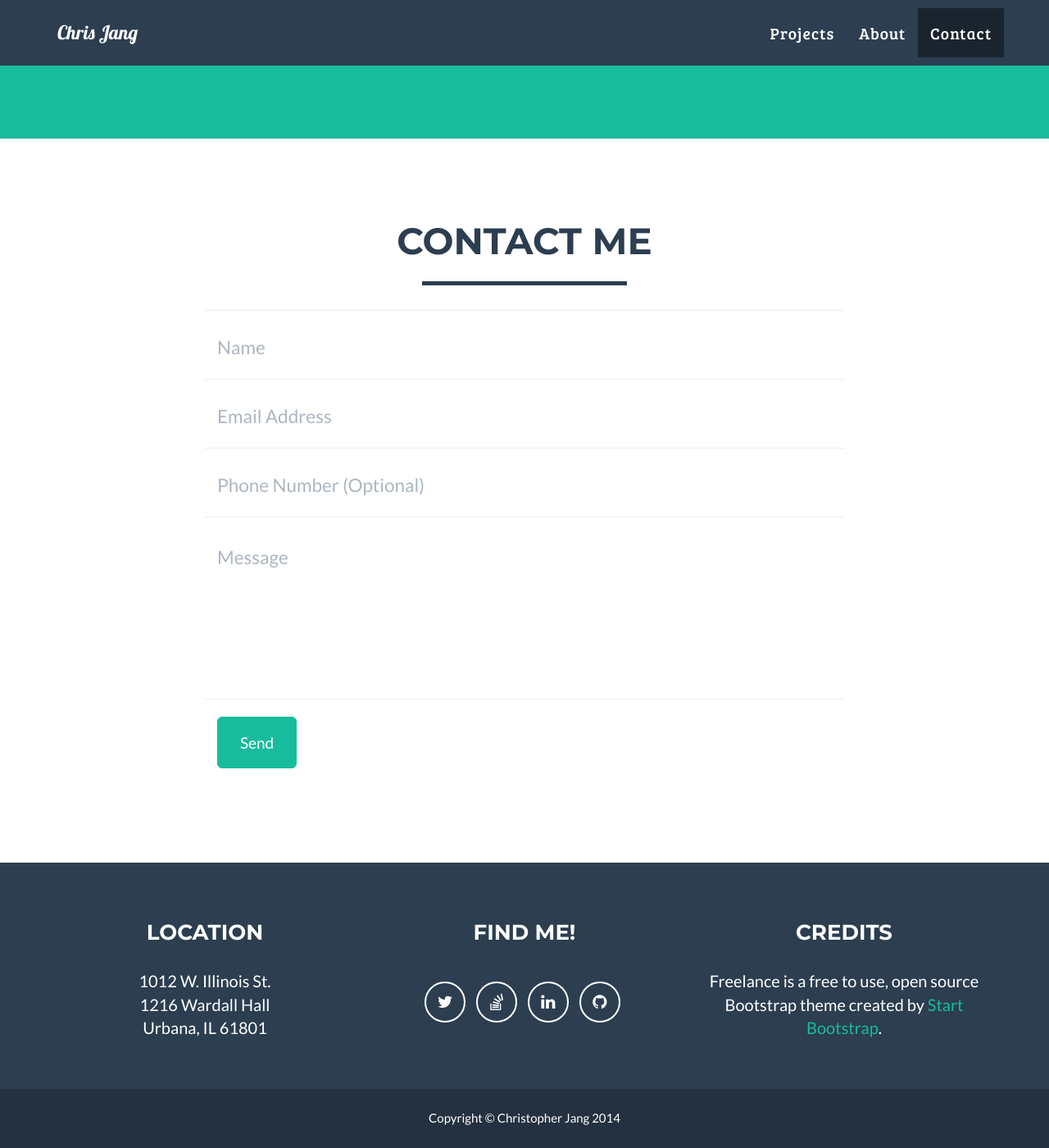
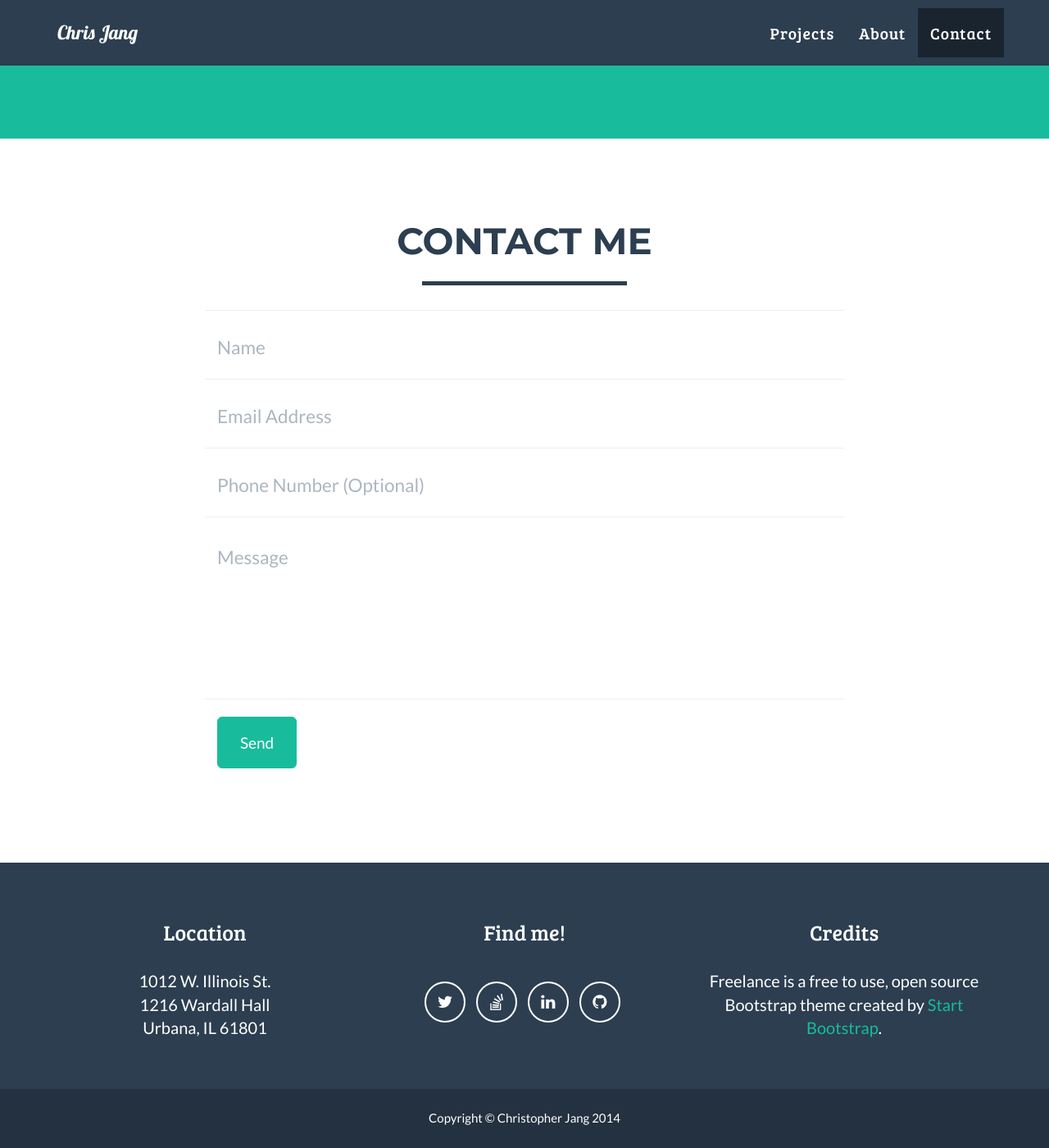
Before and after one commit to cjang5/cjang5.github.io, a Jekyll site: the page built from index.html, in a window 1280 px wide and 1400 px high, scrolled down 2009 px. Shown: the whole window at 82% size. Built offline with Jekyll 4.4.1, drawn with Linux system fonts in a browser that asks for light colours.

Commit message:
made h3 rule

```diff
--- a/_includes/css/main.css
+++ b/_includes/css/main.css
@@ -27,13 +27,17 @@ a.active {
 
 h1,
 h2,
-h3,
 h4,
 h5,
 h6 {
     text-transform: uppercase;
     font-family: Montserrat,"Helvetica Neue",Helvetica,Arial,sans-serif;
     font-weight: 700;
+}
+
+h3 {
+    font-family: 'Bree Serif', sans-serif;
+    font-weight: 400;
 }
 
 hr.star-light,
```
